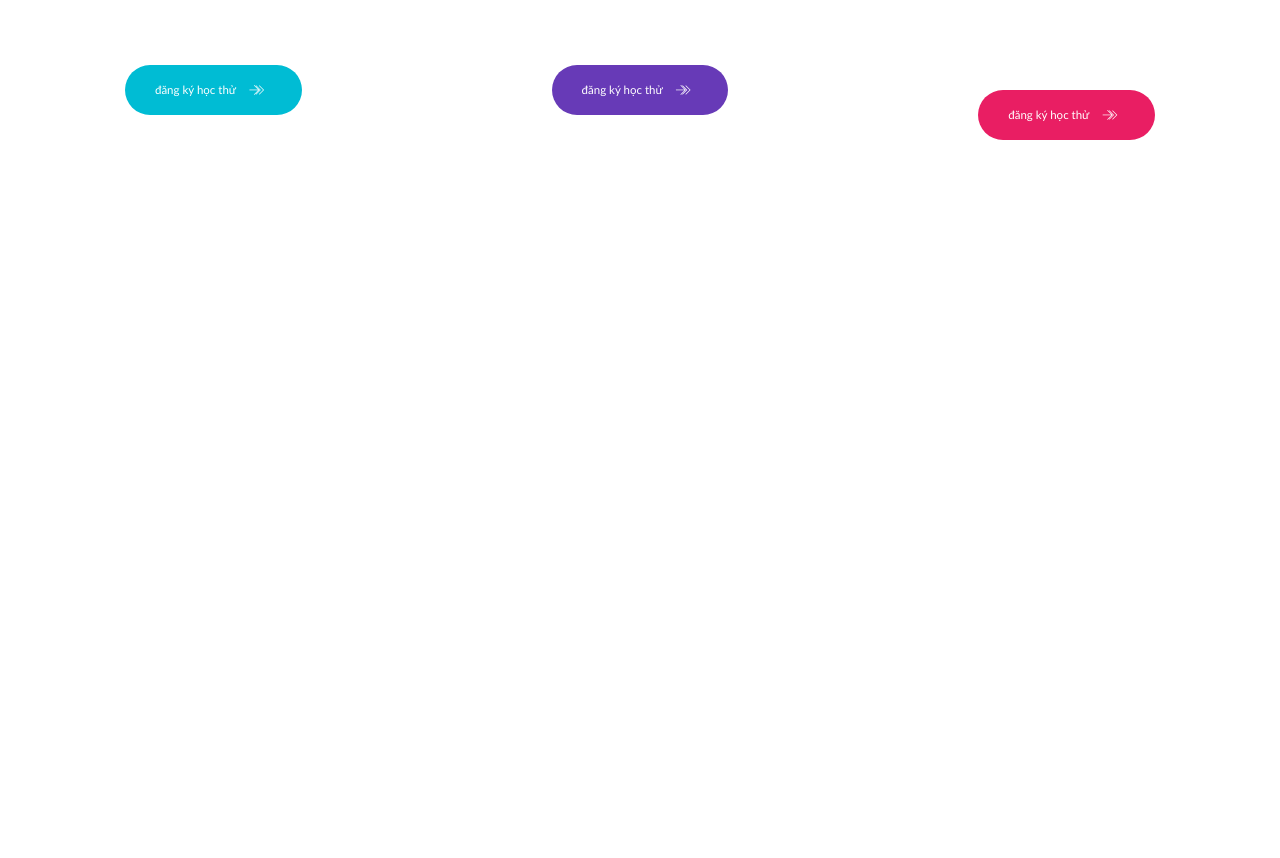
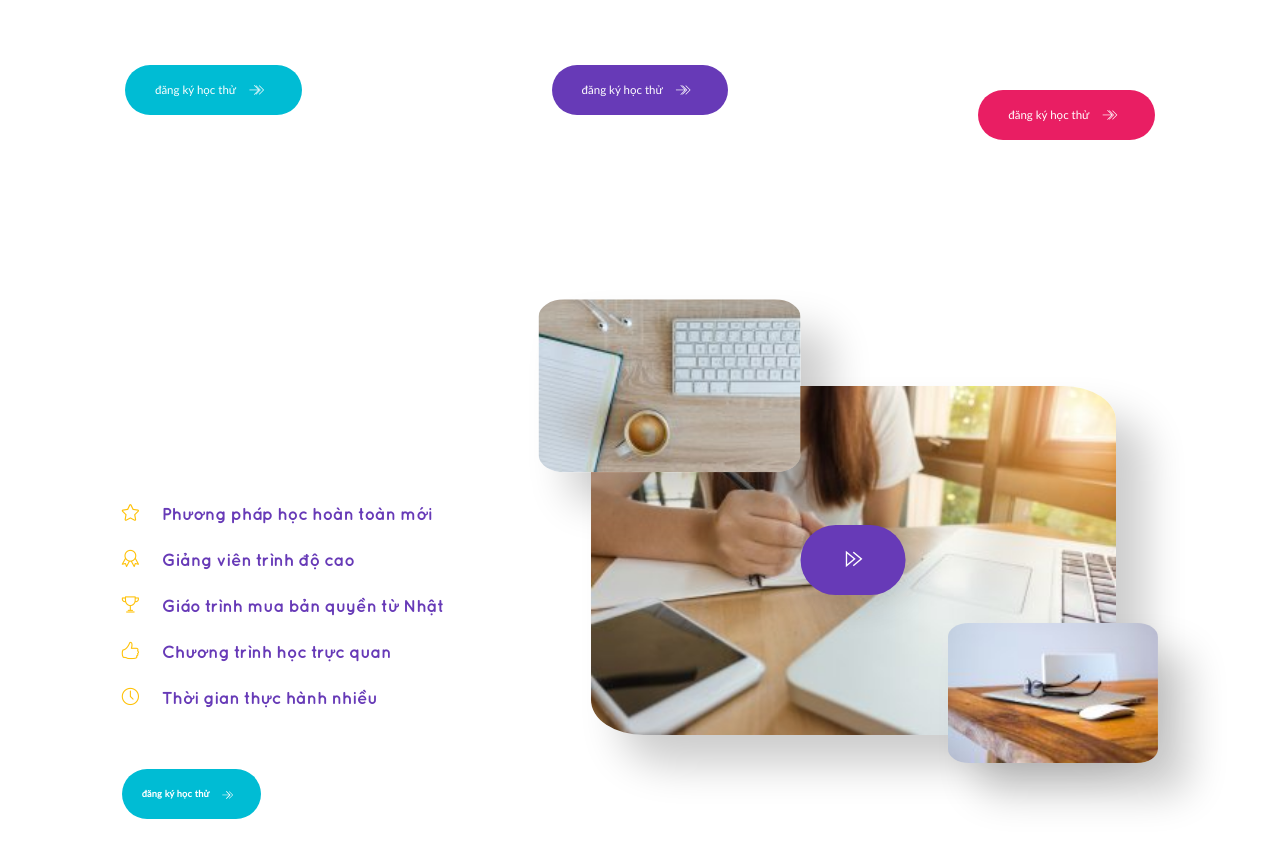
Before and after one commit to anhkhoahapo/FrontEnd_Bootstrap, a plain HTML site: page index.html in a window 1280 px wide. Shown: the part 1531-2389 px from the top of the page. Before the commit the page ends 1827 px from the top, so only its background shows below. Drawn offline with Linux system fonts and the light colour scheme.

Commit message:
Section bookshelf

```diff
--- a/index.html
+++ b/index.html
@@ -189,7 +189,33 @@
                 </div>
             </div>
         </section>
-        <section id="bookshelf"></section>
+
+        <section id="bookshelf">
+            <div class="row">
+                <div class="left col-md-4 col-md-offset-1">
+                    <ul class="intro-list">
+                        <li><span class="icons icon-star"></span>Phương pháp học hoàn toàn mới</li>
+                        <li><span class="icons icon-badge"></span>Giảng viên trình độ cao</li>
+                        <li><span class="icons icon-trophy"></span>Giáo trình mua bản quyền từ Nhật</li>
+                        <li><span class="icons icon-like"></span>Chương trình học trực quan</li>
+                        <li><span class="icons icon-clock"></span>Thời gian thực hành nhiều</li>
+                        <li><a class="a-btn btn-large" href="#">đăng ký học thử <span class="ti-arrow-right"></span><span class="ti-angle-double-right"></span></a></li>
+                    </ul>
+                </div>
+                <div class="right col-md-6">
+                    <div class="imgs">
+                        <img id="img-coffee" src="images/photo-1500989145603-8e7ef71d639e.jpg" alt="img-coffee">
+                        <img id="img-writing" src="images/pexels-photo-574285.jpg" alt="img-writing">
+                        <img id="img-mac" src="images/mac-glasses.jpg" alt="img-mac">
+                        <button id="btn-play" class="btn-large">
+                            <span class="ti-control-forward"></span>
+                        </button>
+                    </div>
+
+                </div>
+            </div>
+        </section>
+
         <section id="students"></section>
         <section id="teachers"></section>
         <section id="blog"></section>
--- a/sass/style.scss
+++ b/sass/style.scss
@@ -319,5 +319,93 @@
 	}
 }
 
+#bookshelf {
+	.left{
+		margin-top: 15.1%;
+		margin-bottom: 15.1%;
+
+		ul.intro-list {
+			li {
+				font-family: VNFQuicksand;
+			    font-size: 1.5rem;
+			    line-height: 4rem;
+			    letter-spacing: -0.2px;
+			    font-weight: bold;
+			    text-align: justify;
+			    color: $c-purple;
+			}
+
+			.icons {
+				color: #ffc107;
+	    		margin-right: 2rem;
+			}
+
+			.a-btn {
+				line-height: 50px;
+				height: 50px;
+				background: $c-blue;
+				font-family: Lato;
+				color: $c-white;
+				font-size: .8rem;
+				letter-spacing: 0.2px;
+				margin-top: 50px;
+			}
+		}
+	}
+
+	.right {
+		margin-top: 7%;
+		margin-bottom: 7%;
+		height: 86%;
+
+		.imgs {
+			position: relative;
+			width: 86%;
+			margin: 0 auto;
+
+			#img-writing {
+			    z-index: -1;
+			    width: 100%;
+			}
+
+			#img-coffee {
+			    width: 50%;
+			    height: auto;
+			    position: absolute;
+			    top: 0;
+			    left: 0;
+			    transform: translate(-20%, -50%);
+			}
+
+			#img-mac {
+			    width: 40%;
+			    height: auto;
+			    position: absolute;
+			    bottom: 0;
+			    right: 0;
+			    transform: translate(20%, 20%);
+			}
+
+			#btn-play {
+			    width: 20%;
+			    height: 20%;
+			    position: absolute;
+			    top: 50%;
+			    left: 50%;
+			    transform: translate(-50%, -50%);
+			    font-size: 2rem;
+			    box-shadow: 0 0 40px 0 rgba(0, 0, 0, 0.2);
+			    background: $c-purple;
+			    color: $c-white;
+			}
+		}
+
+		img {
+		    border-radius: 10%;
+		    box-shadow: 30px 30px 40px 0 rgba(0, 0, 0, 0.2);
+		}
+
+	}
+}
 
 @import "responsive"
```
Also changed, not shown: css/style.css, 1 other file.
